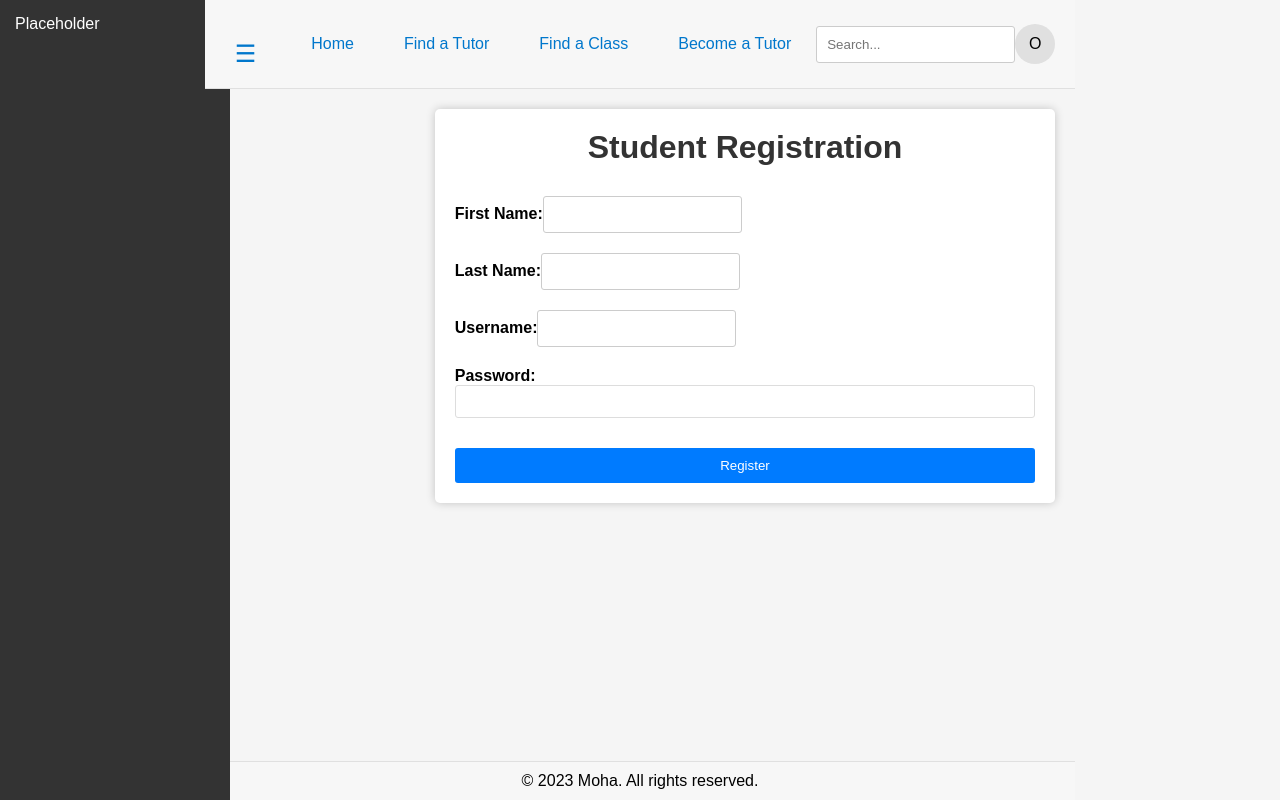
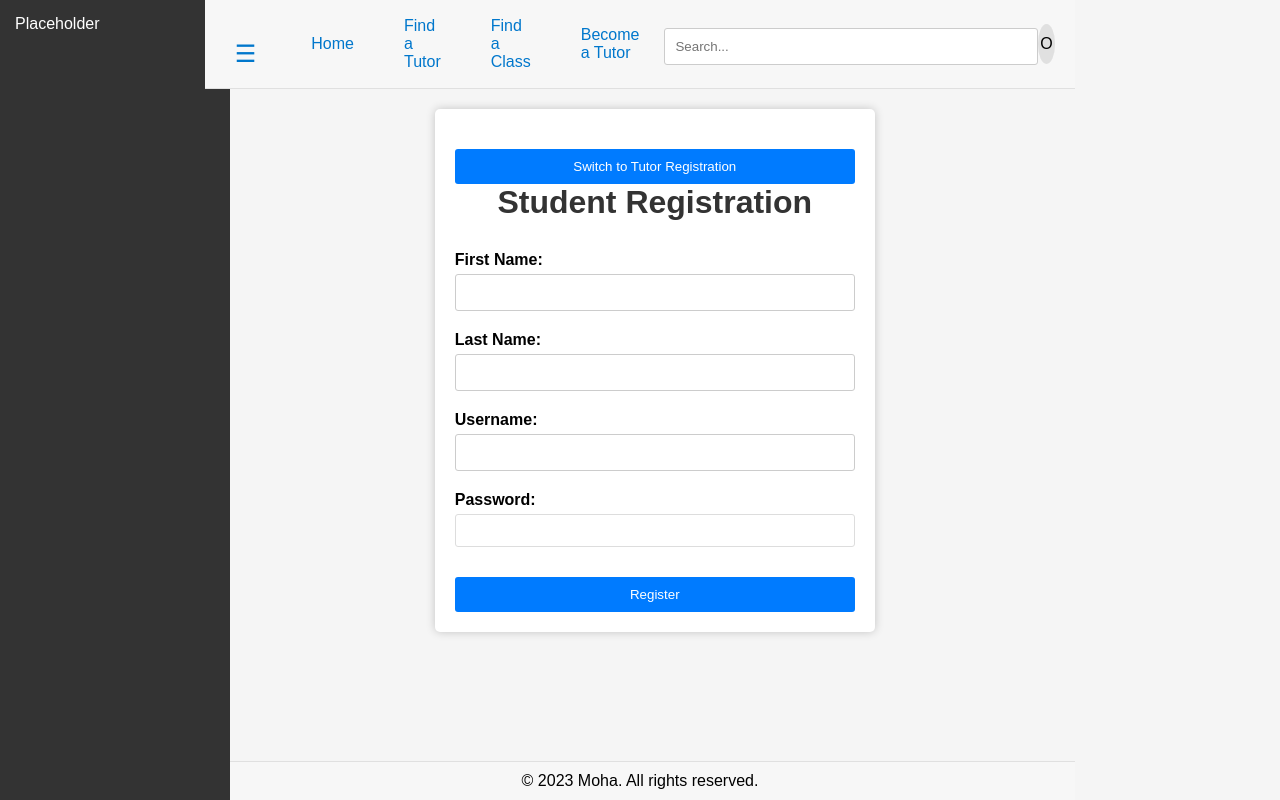
Before and after one commit to metaknightccc/MoHa, a React (Create React App) app in the folder react-app/: page / in a window 1280 px wide. Built offline with nearby package versions, Linux system fonts and the light colour scheme.

Commit message:
feat: adjust registration page --Charles

```diff
--- a/react-app/src/App.js
+++ b/react-app/src/App.js
@@ -3,13 +3,13 @@ import './App.css';
 import LoginPage from './LoginPage';
 import FetchData from './FetchData';
 import Template from './Template';
-import RegistrationPage from './RegisterationPage';
+import RegistrationPage from './RegistrationPage';
 
 function App() {
   return (
     <div className="App">
       <Template>
-        <RegistrationPage/>
+        <RegistrationPage />
       </Template>
     </div>
   );
--- a/react-app/src/RegisterationPage.css
+++ /dev/null
@@ -1,58 +0,0 @@
-/* Reset default browser styles */
-body, h1, form, label, input, button {
-    margin: 0;
-    padding: 0;
-    border: 0;
-  }
-
-  body {
-    font-family: Arial, sans-serif;
-    background-color: #f5f5f5;
-    display: flex;
-    align-items: center;
-    justify-content: center;
-    height: 100vh;
-  }
-
-  .container {
-    background-color: #fff;
-    padding: 20px;
-    border-radius: 5px;
-    box-shadow: 0 0 10px rgba(0, 0, 0, 0.2);
-  }
-
-  h1 {
-    text-align: center;
-    margin-bottom: 20px;
-    color: #333;
-  }
-
-  form {
-    display: flex;
-    flex-direction: column;
-  }
-
-  label {
-    margin: 10px 0;
-    font-weight: bold;
-  }
-
-  input {
-    padding: 10px;
-    border: 1px solid #ccc;
-    border-radius: 3px;
-  }
-
-  button {
-    margin-top: 20px;
-    padding: 10px;
-    background-color: #007bff;
-    color: #fff;
-    border: none;
-    border-radius: 3px;
-    cursor: pointer;
-  }
-
-  button:hover {
-    background-color: #0056b3;
-  }
--- a/react-app/src/RegisterationPage.js
+++ /dev/null
@@ -1,52 +0,0 @@
-import React, { Component } from 'react';
-import './RegisterationPage.css'
-class StudentRegistrationPage extends Component {
-  constructor() {
-    super();
-    this.state = {
-      username: '',
-      password: '',
-      firstName: '',
-      lastName: '',
-    };
-  }
-
-  handleInputChange = (e) => {
-    this.setState({ [e.target.name]: e.target.value });
-  };
-
-  handleRegistrationSubmit = (e) => {
-    e.preventDefault();
-    // Send a registration request to the server for student registration
-    // Implement your registration request here
-  };
-
-  render() {
-    return (
-      <div className="container">
-        <h1>Student Registration</h1>
-        <form onSubmit={this.handleRegistrationSubmit}>
-          <label>
-            First Name:
-            <input type="text" name="firstName" onChange={this.handleInputChange} />
-          </label>
-          <label>
-            Last Name:
-            <input type="text" name="lastName" onChange={this.handleInputChange} />
-          </label>
-          <label>
-            Username:
-            <input type="text" name="username" onChange={this.handleInputChange} />
-          </label>
-          <label>
-            Password:
-            <input type="password" name="password" onChange={this.handleInputChange} />
-          </label>
-          <button type="submit">Register</button>
-        </form>
-      </div>
-    );
-  }
-}
-
-export default StudentRegistrationPage;
--- /dev/null
+++ b/react-app/src/RegistrationPage.css
@@ -0,0 +1,65 @@
+/* Reset default browser styles */
+body, h1, form, label, input, button {
+  margin: 0;
+  padding: 0;
+  border: 0;
+  font-family: Arial, sans-serif;
+  box-sizing: border-box;  /* Include border and padding in element's total width and height */
+}
+
+body {
+  background-color: #f5f5f5;
+  display: flex;
+  align-items: center;
+  justify-content: center;
+  height: 100vh;
+}
+
+.container {
+  width: 100%;
+  max-width: 400px;  /* Maximum width of the registration container */
+  background-color: #fff;
+  padding: 20px;
+  border-radius: 5px;
+  box-shadow: 0 0 10px rgba(0, 0, 0, 0.2);
+}
+
+h1 {
+  text-align: center;
+  margin-bottom: 20px;
+  color: #333;
+}
+
+form {
+  display: flex;
+  flex-direction: column;
+}
+
+label {
+  margin: 10px 0;
+  font-weight: bold;
+  display: block;  /* Make labels block-level to occupy their own line */
+}
+
+input {
+  padding: 10px;
+  margin-top: 5px; /* Space between label and input */
+  border: 1px solid #ccc;
+  border-radius: 3px;
+  width: 100%; /* Make inputs stretch the full width of their parent */
+}
+
+button {
+  margin-top: 20px;
+  padding: 10px;
+  background-color: #007bff;
+  color: #fff;
+  border: none;
+  border-radius: 3px;
+  cursor: pointer;
+  transition: background-color 0.2s;  /* Smoother transition on hover */
+}
+
+button:hover {
+  background-color: #0056b3;
+}
--- /dev/null
+++ b/react-app/src/RegistrationPage.js
@@ -0,0 +1,84 @@
+import React, { useState } from 'react';
+import './RegistrationPage.css';
+
+function RegistrationPage() {
+  const [isStudent, setIsStudent] = useState(true);
+  const [formData, setFormData] = useState({
+    username: '',
+    password: '',
+    firstName: '',
+    lastName: '',
+    email: '',
+    phoneNumber: '',
+    socialSecurityNumber: '',
+  });
+
+  const handleInputChange = (e) => {
+    setFormData({ ...formData, [e.target.name]: e.target.value });
+  };
+
+  const handleRegistrationSubmit = (e) => {
+    e.preventDefault();
+    const endpoint = isStudent ? "/register_student" : "/register_tutor";
+    fetch(endpoint, {
+      method: "POST",
+      headers: {
+        'Content-Type': 'application/json'
+      },
+      body: JSON.stringify(formData)
+    })
+    .then(res => res.json())
+    .then(data => {
+      console.log(data);
+    })
+    .catch(error => {
+      console.error("Error registering:", error);
+    });
+  };
+
+  return (
+    <div className="container">
+      <button onClick={() => setIsStudent(!isStudent)}>
+        Switch to {isStudent ? "Tutor" : "Student"} Registration
+      </button>
+      <h1>{isStudent ? "Student Registration" : "Tutor Registration"}</h1>
+      <form onSubmit={handleRegistrationSubmit}>
+        <label>
+          First Name:
+          <input type="text" name="firstName" onChange={handleInputChange} />
+        </label>
+        <label>
+          Last Name:
+          <input type="text" name="lastName" onChange={handleInputChange} />
+        </label>
+        <label>
+          Username:
+          <input type="text" name="username" onChange={handleInputChange} />
+        </label>
+        <label>
+          Password:
+          <input type="password" name="password" onChange={handleInputChange} />
+        </label>
+        {!isStudent && (
+          <>
+            <label>
+              Email:
+              <input type="email" name="email" onChange={handleInputChange} />
+            </label>
+            <label>
+              Phone Number:
+              <input type="tel" name="phoneNumber" onChange={handleInputChange} />
+            </label>
+            <label>
+              Social Security Number:
+              <input type="text" name="socialSecurityNumber" onChange={handleInputChange} />
+            </label>
+          </>
+        )}
+        <button type="submit">Register</button>
+      </form>
+    </div>
+  );
+}
+
+export default RegistrationPage;
```
Also changed, not shown: 1 other file (tests, documents, lock files or other folders).
